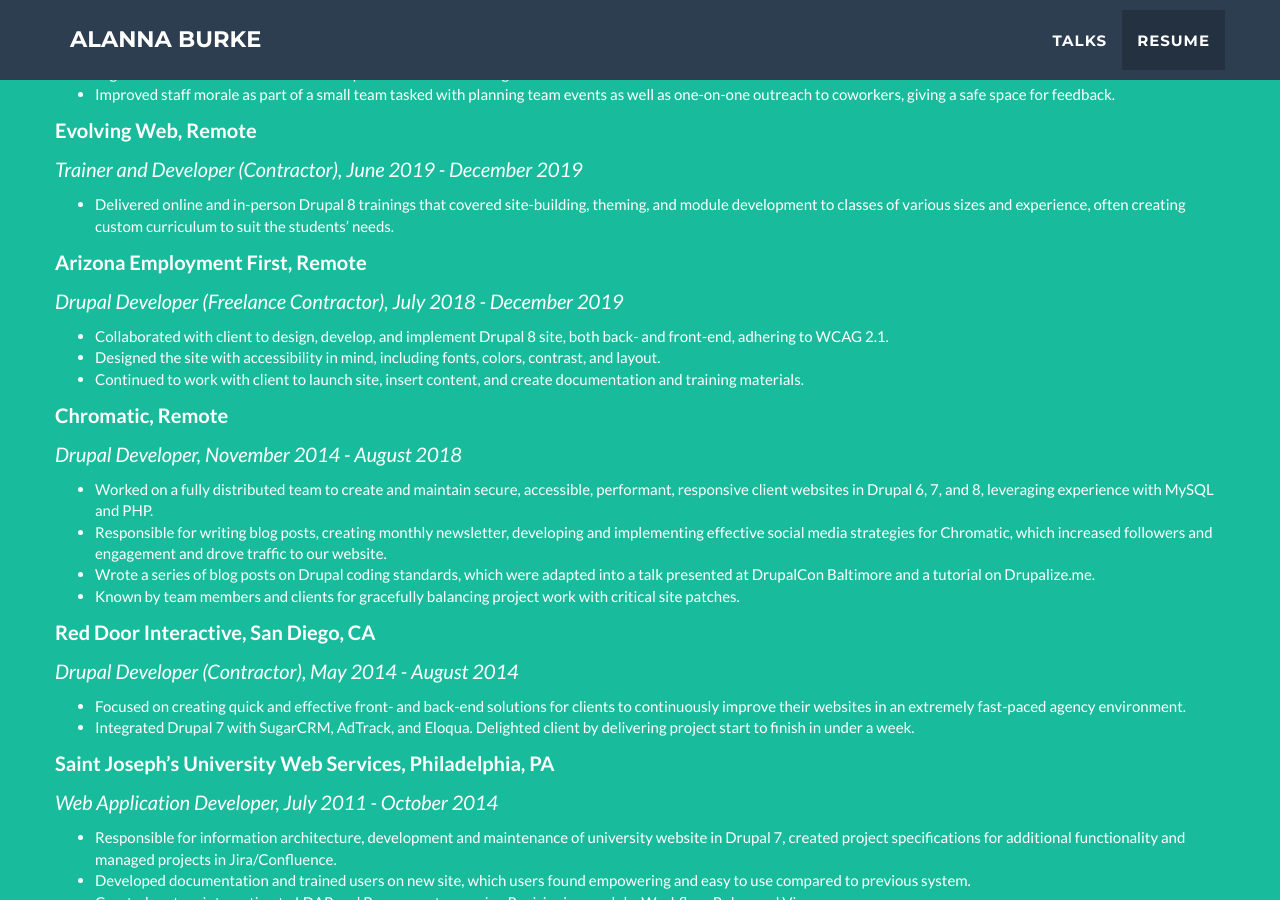
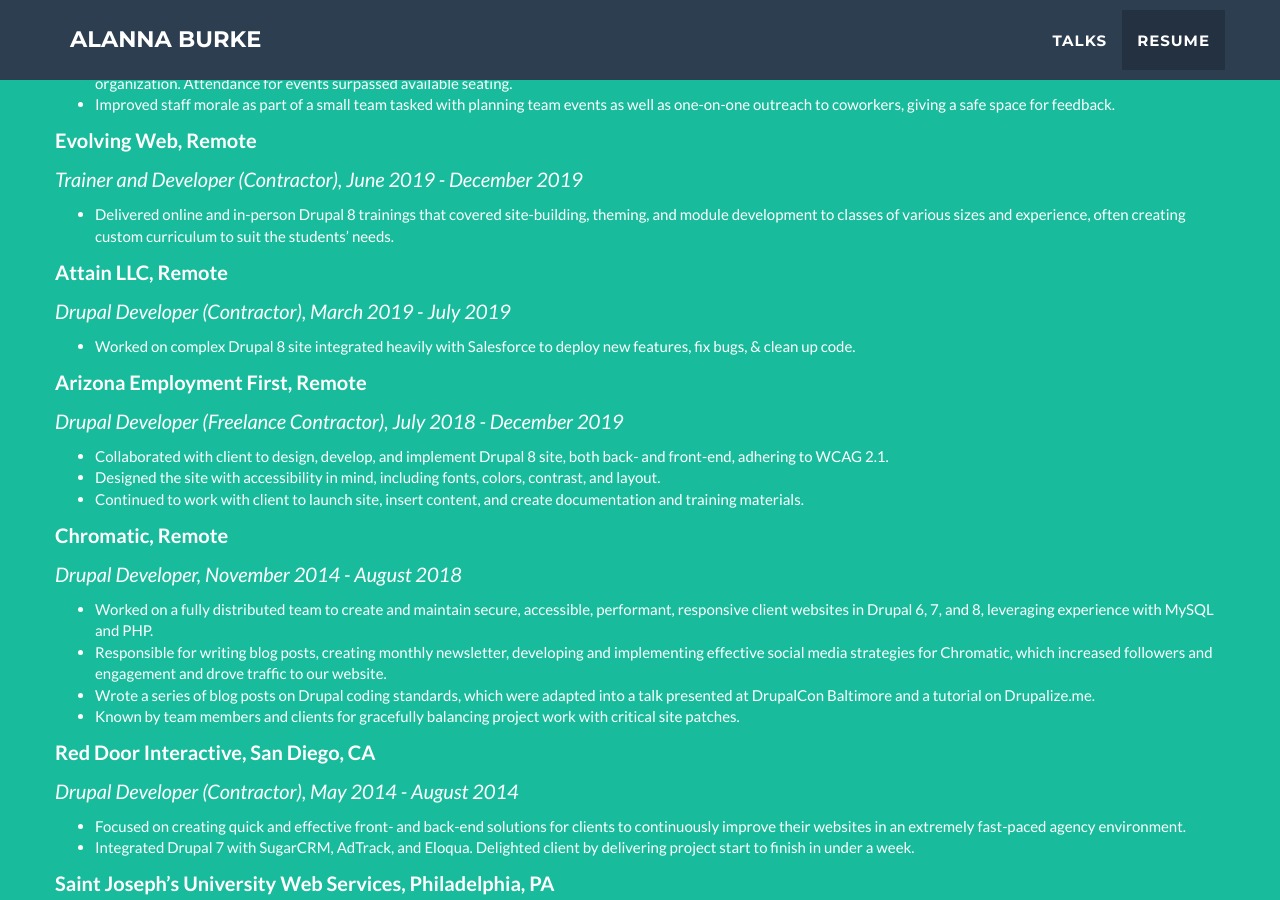
Before and after one commit to AlannaBurke/alannaburke.github.io, a Jekyll site: the page built from _posts/2014-07-13-project-6.markdown, in a window 1280 px wide and 900 px high, scrolled down 2288 px. Built offline with Jekyll 4.4.1, drawn with Linux system fonts in a browser that asks for light colours.

```diff
--- a/_includes/about.html
+++ b/_includes/about.html
@@ -33,15 +33,23 @@
                 </li>
               </ul>
               <p class="c4"></p>
-                <p class="c11">
-                  <span class="c7"><b>Arizona Employment First, Remote</b></span></p><p class="c11">
-                    <span class="c0"><i>Drupal Developer (Freelance Contractor), July 2018 - December 2019</i></Drupal></span></p>
+                <p class="c11"><span class="c7"><b>Attain LLC, Remote</b></span></p>
+                <p class="c11"><span class="c0"><i>Drupal Developer (Contractor), March 2019 - July 2019</i></Drupal></span></p>
+                <ul class="c3 lst-kix_ew39dk2eyg19-0 start">
+                  <li class="c6 li-bullet-0"><span class="c1">Worked on complex Drupal 8 site integrated heavily with Salesforce to deploy new features, fix bugs, & clean up code.</span></li>
+                </ul>
+                <p class="c4"><span class="c7"></span></p>
+
+                <p class="c4"></p>
+                <p class="c11"><span class="c7"><b>Arizona Employment First, Remote</b></span></p>
+                <p class="c11"><span class="c0"><i>Drupal Developer (Freelance Contractor), July 2018 - December 2019</i></Drupal></span></p>
                 <ul class="c3 lst-kix_ew39dk2eyg19-0 start">
                   <li class="c6 li-bullet-0"><span class="c1">Collaborated with client to design, develop, and implement Drupal 8 site, both back- and front-end, adhering to WCAG 2.1.</span></li>
                   <li class="c6 li-bullet-0"><span class="c1">Designed the site with accessibility in mind, including fonts, colors, contrast, and layout. </span></li>
                   <li class="c6 li-bullet-0"><span class="c1">Continued to work with client to launch site, insert content, and create documentation and training materials.</span></li>
                 </ul>
                 <p class="c4"><span class="c7"></span></p>
+
                 <p class="c11">
                   <span class="c13"><b>Chromatic, Remote</b></span></p>
                     <p class="c11"><span class="c0"><i>Drupal Developer, November 2014 - August 2018</i></span></p>
```
Also changed, not shown: _posts/2014-07-16-project-3.markdown (+10 -6 lines), _posts/2014-07-17-project-2.markdown (+9 -6 lines), _posts/2014-07-18-project-1.markdown (+12 -6 lines), img/portfolio/doc-as-deliverable.png (added), 3 other files. Lines whose indentation alone changed are shown as unchanged.
